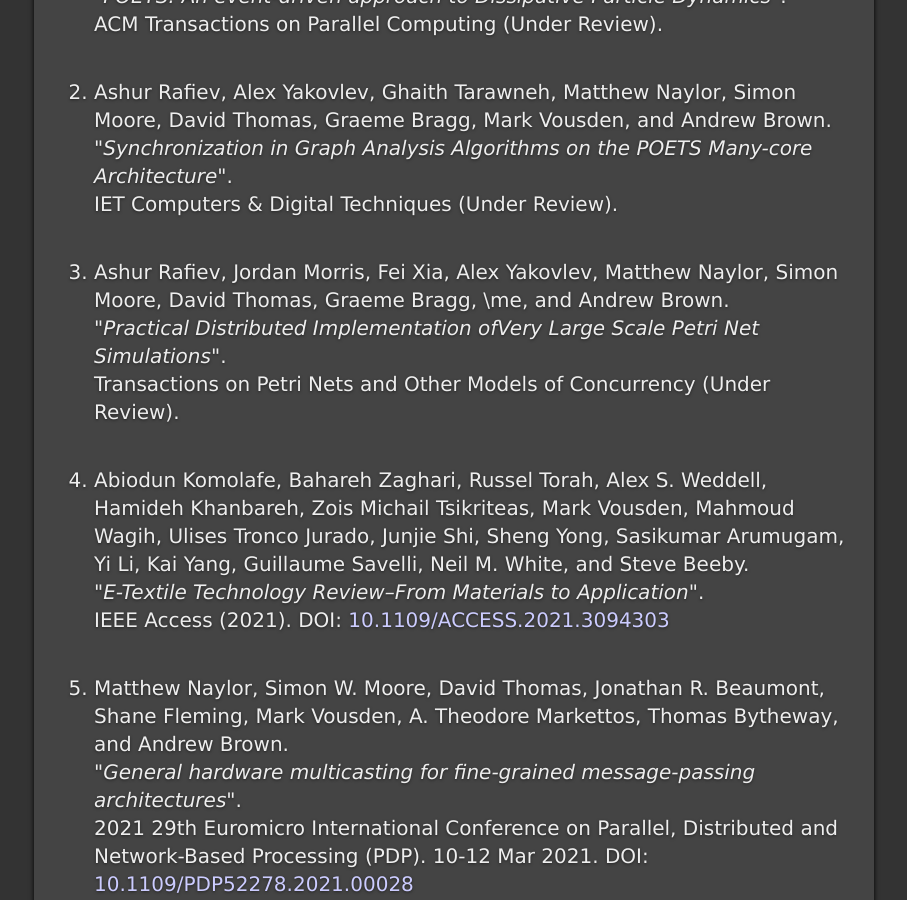
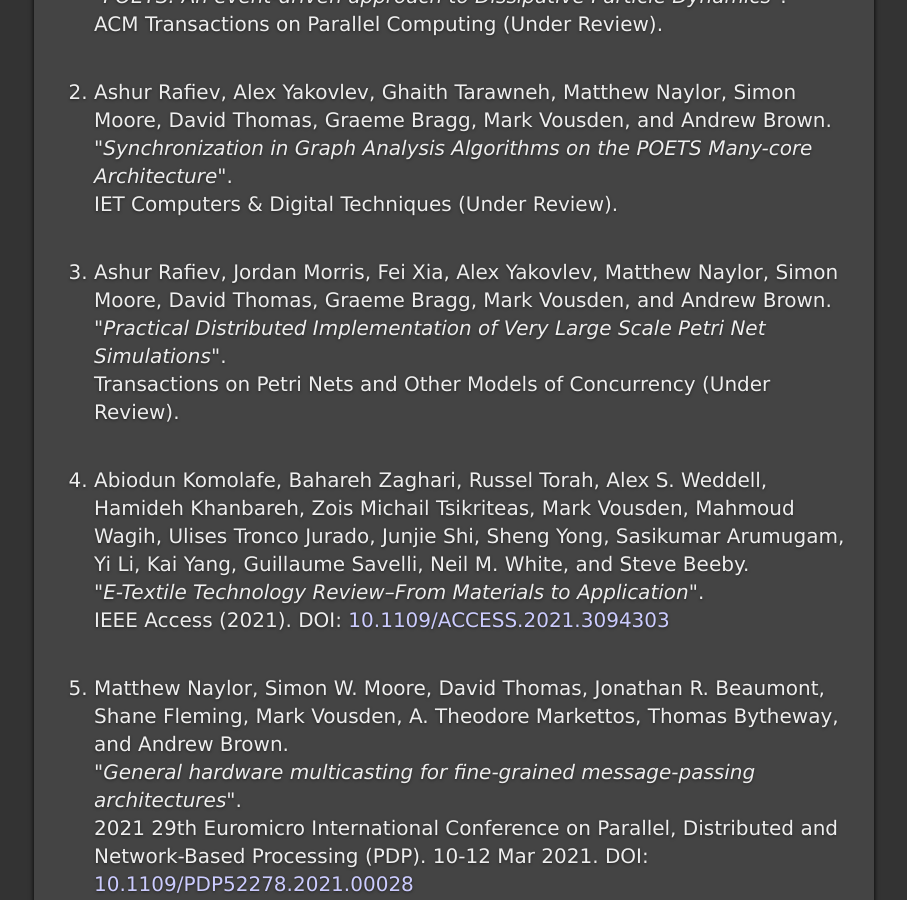
Before and after one commit to mvousden/personal-site, a Jekyll site: the page built from papers.html, in a window 1280 px wide and 900 px high, scrolled down 893 px. Shown: the whole window, without its empty margins (186-1093 px from the left). Built offline with Jekyll 4.4.1, drawn with Linux system fonts in a browser that asks for light colours.

Commit message:
Fix typo in petri net paper reference.

```diff
--- a/papers.html
+++ b/papers.html
@@ -53,8 +53,8 @@ IET Computers & Digital Techniques (Under Review).
 
 <li><p>
 Ashur Rafiev, Jordan Morris, Fei Xia, Alex Yakovlev, Matthew Naylor, Simon
-Moore, David Thomas, Graeme Bragg, \me, and Andrew Brown.<br>
-<i>"Practical Distributed Implementation ofVery Large Scale Petri Net
+Moore, David Thomas, Graeme Bragg, Mark Vousden, and Andrew Brown.<br>
+<i>"Practical Distributed Implementation of Very Large Scale Petri Net
 Simulations"</i>. <br>
 Transactions on Petri Nets and Other Models of Concurrency (Under Review).
 </p></li>
```
